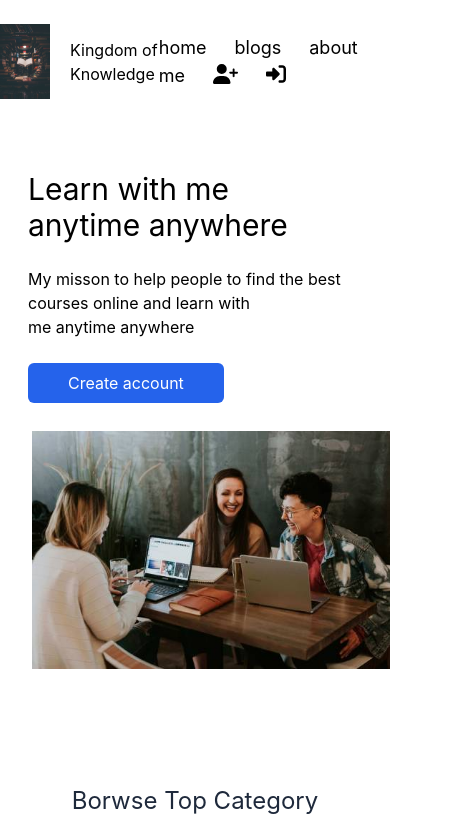
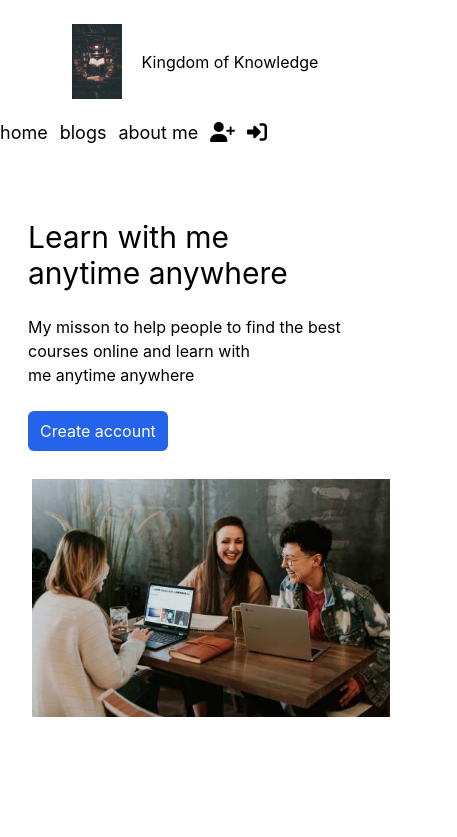
Before and after one commit to sajibur-dev/kingdom-of-knowledge, a React (Create React App) app: page / in a window 390 px wide. Shown: the top 837 px of the page, 457 px wide, since content can reach past the window. Built offline with nearby package versions, Linux system fonts and the light colour scheme; no server answers.

Commit message:
resposive dedsing is done

```diff
--- a/src/App.js
+++ b/src/App.js
@@ -14,7 +14,7 @@ function App() {
   return (
     <div>
       <Header/>
-      <main className="max-w-7xl mx-auto">
+      <main className="md:max-w-7xl md:mx-auto">
         <Routes>
           <Route path="/" element={<Home/>}/>
           <Route path="/home" element={<Home/>}/>
--- a/src/Pages/Login/Login.js
+++ b/src/Pages/Login/Login.js
@@ -23,11 +23,11 @@ const Login = () => {
     signInWithEmailAndPassword(email, password);
   };
   return (
-    <div>
+    <div className="mt-16">
       <h1 className="text-center text-xl">Login to your account</h1>
-      <div className="grid grid-cols-2 gap-4">
+      <div className="md:grid md:grid-cols-2 md:gap-4 mb-5">
         <Illustration src={image} alt="login" />
-        <div className="pt-20">
+        <div className="pt-20 mx-6">
           <form onSubmit={handleLoginForm}>
             <InputField
               onBlur={(e) => setEmail(e.target.value)}
--- a/src/Pages/Shared/Button/Button.js
+++ b/src/Pages/Shared/Button/Button.js
@@ -2,7 +2,7 @@ import React from 'react';
 
 const Button = ({children,...rest}) => {
     return (
-        <button className='px-10 py-2 rounded-md bg-blue-600 outline-0 text-white' {...rest}>
+        <button className='md:px-10 px-3 py-2 rounded-md bg-blue-600 outline-0 text-white' {...rest}>
             {children}
         </button>
     );
--- a/src/Pages/Shared/Footer/Footer.js
+++ b/src/Pages/Shared/Footer/Footer.js
@@ -7,11 +7,11 @@ const Footer = () => {
   return (
     <footer className="bg-slate-700 p-5">
       <div className="max-w-7xl mx-auto space-y-7">
-        <div className="grid grid-cols-2">
+        <div className="md:grid md:grid-cols-2">
           <div className="p-12 space-y-5">
-            <h1 className="text-4xl text-white">Start Learning with 61.5k students around the world</h1>
+            <h1 className="md:text-4xl text-white">Start Learning with 61.5k students around the world</h1>
             <Button onClick = {() => navigate('/regester')}>Join the family</Button>
-            <button className="px-10 py-2 rounded-md bg-slate-500 ml-5">Browse all course</button>
+            <button className="md:px-10 px-3 py-2 rounded-md bg-slate-500 md:ml-5">Browse all course</button>
           </div>
           <div className="flex justify-center items-center">
             <div className="p-5">
--- a/src/Pages/Shared/Header/Header.js
+++ b/src/Pages/Shared/Header/Header.js
@@ -1,7 +1,7 @@
 import {
-    faRightFromBracket,
-    faRightToBracket,
-    faUserPlus
+  faRightFromBracket,
+  faRightToBracket,
+  faUserPlus
 } from "@fortawesome/free-solid-svg-icons";
 import { FontAwesomeIcon } from "@fortawesome/react-fontawesome";
 import { signOut } from "firebase/auth";
@@ -15,7 +15,7 @@ const Header = () => {
   const [user] = useAuthState(auth);
   return (
     <header className="py-6 ">
-      <nav className="flex justify-between items-center max-w-7xl mx-auto">
+      <nav className="md:flex md:justify-between md:items-center max-w-7xl mx-auto">
         <div>
           <Link to="/" className="flex justify-center items-center">
             <img src={logo} className="mr-5" alt="" />
@@ -23,23 +23,23 @@ const Header = () => {
           </Link>
         </div>
 
-        <div>
+        <div className="mt-5">
           <ul>
             <NavLink
-              className={ ` text-lg mr-7 ` }
+              className={ ` text-lg md:mr-7 mr-3 ` }
 
               to="/home"
             >
               home
             </NavLink>
-            <NavLink className={` text-lg mr-7 `} to="/blogs">
+            <NavLink className={` text-lg md:mr-7 mr-3 `} to="/blogs">
               blogs
             </NavLink>
-            <NavLink className={` text-lg mr-7 `} to="/about">
+            <NavLink className={` text-lg md:mr-7 mr-3 `} to="/about">
               about me
             </NavLink>
 
-            <NavLink className="text-lg mr-7" to="/regester">
+            <NavLink className="text-lg md:mr-7 mr-3" to="/regester">
               <FontAwesomeIcon className="text-xl" icon={faUserPlus} />
             </NavLink>
             {user ? (
@@ -50,7 +50,7 @@ const Header = () => {
                 />
               </button>
             ) : (
-              <NavLink className="text-lg mr-7" to="/login">
+              <NavLink className="text-lg md:mr-7 mr-3" to="/login">
                 <FontAwesomeIcon className="text-xl" icon={faRightToBracket} />
               </NavLink>
             )}
--- a/src/Pages/Shared/Illstration/Illustration.js
+++ b/src/Pages/Shared/Illstration/Illustration.js
@@ -2,7 +2,7 @@ import React from 'react';
 
 const Illustration = ({src,alt}) => {
     return (
-        <div className='py-20 px-8'>
+        <div className='py-20 px-8 hidden md:block'>
             <img style={{maxWidth:"80%"}} src={src} alt={alt} />
         </div>
     );
--- a/src/Pages/Shared/SocialLogin/SocialLogin.js
+++ b/src/Pages/Shared/SocialLogin/SocialLogin.js
@@ -18,7 +18,7 @@ const SocialLogin = () => {
     }
     return (
         <div>
-            <button className="px-12 py-3 border-2 border-gray-400 rounded-xl mt-5" onClick={() => googleSignIn()}>google sign in </button>
+            <button className="md:px-12 px-3 py-3 border-2 border-gray-400 rounded-xl mt-5" onClick={() => googleSignIn()}>google sign in </button>
         </div>
     );
 };
--- a/src/Pages/Signup/Signup.js
+++ b/src/Pages/Signup/Signup.js
@@ -1,7 +1,7 @@
 import React, { useState } from "react";
 import {
-    useCreateUserWithEmailAndPassword,
-    useUpdateProfile
+  useCreateUserWithEmailAndPassword,
+  useUpdateProfile
 } from "react-firebase-hooks/auth";
 import { Link, useNavigate } from "react-router-dom";
 import image from "../../assets/images/signup.svg";
@@ -34,11 +34,11 @@ const Signup = () => {
   return (
     <div className="mt-16">
       <h1 className="text-center text-xl">Create an account</h1>
-      <div className="grid grid-cols-2 gap-4">
-        <Illustration src={image} alt="signup" />
-        <div>
+      <div className="md:grid md:grid-cols-2 md:gap-4 mb-12">
+        <Illustration  src={image} alt="signup" />
+        <div className="px-5">
           <form
-            className="py-12 px-8"
+            className="py-12 "
             onSubmit={handleSubmitForm}
           >
             <InputField
--- a/src/Pages/home/Services/Service/Service.js
+++ b/src/Pages/home/Services/Service/Service.js
@@ -7,7 +7,7 @@ const Service = ({service}) => {
     const {name,balance,picture,rating,category,student,discription} = service;
 console.log(service)
     return (
-        <div className='bg-white shadow-lg'>
+        <div className='bg-white shadow-lg w-full mx-auto '>
             <div>
                 <img className='h-52 w-full' src={picture} alt="course" />
             </div>
```
